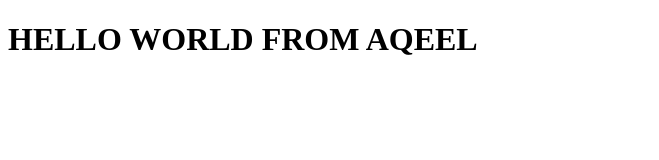
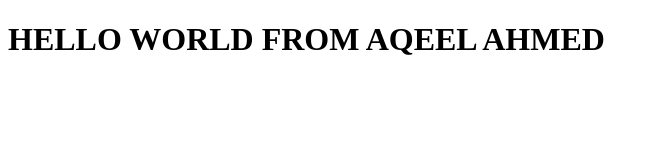
Before and after one commit to AqeelAhmed208/bcclass1, a plain HTML site: page index.html in a window 1280 px wide. Shown: the whole page, without its empty margins (0-659 px from the left). Drawn offline with Linux system fonts and the light colour scheme.

Commit message:
UPDATED FILE

```diff
--- a/index.html
+++ b/index.html
@@ -6,6 +6,6 @@
     <title>Document</title>
 </head>
 <body>
-    <h1>HELLO WORLD FROM AQEEL</h1>
+    <h1>HELLO WORLD FROM AQEEL AHMED</h1>
 </body>
 </html>
```
